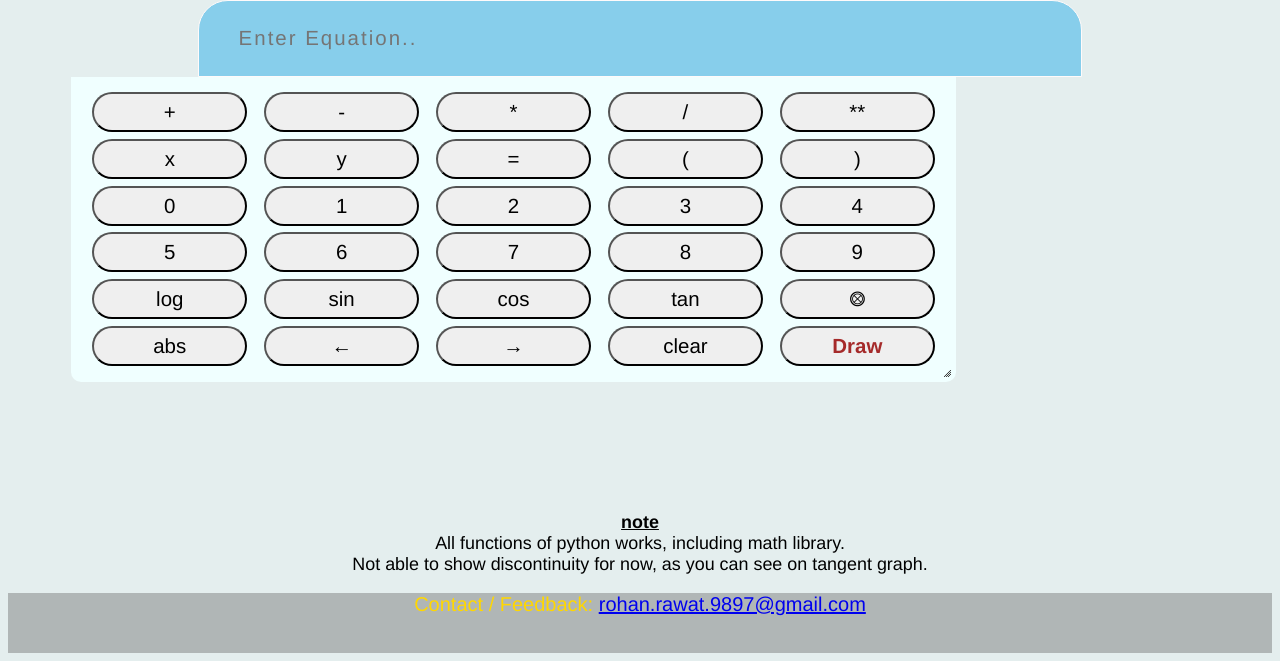
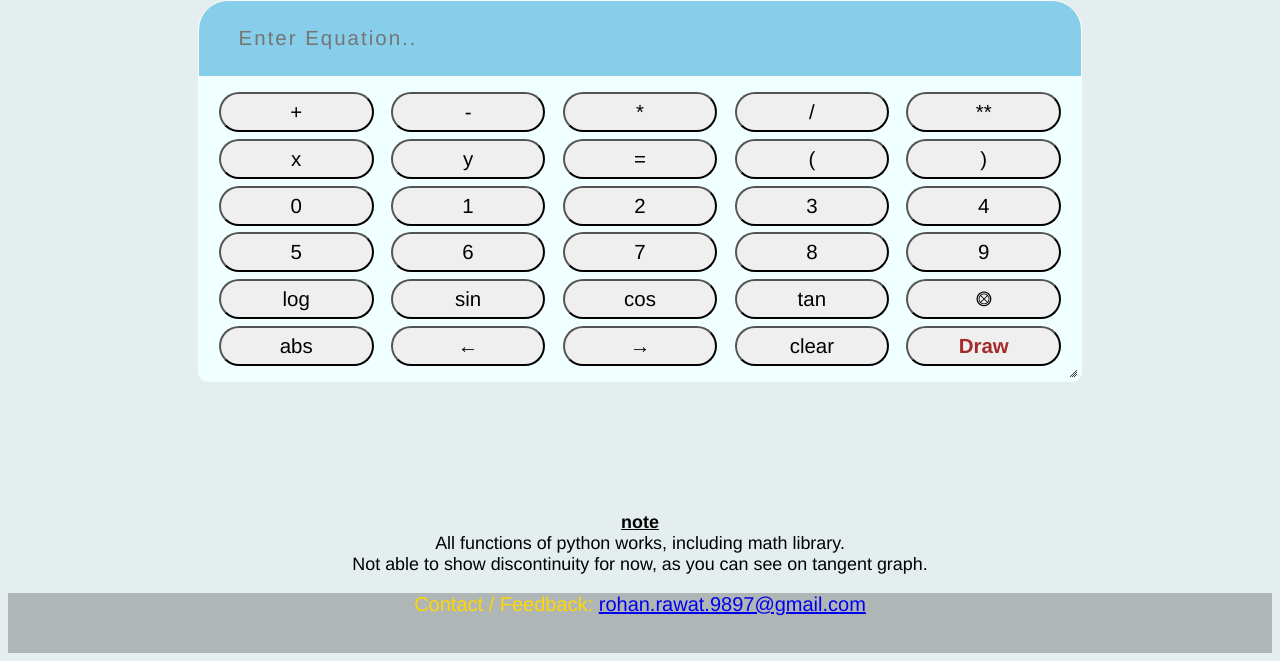
Before and after one commit to NNboru/poka, a Flask app: page /EquationPlotter/ in a window 1280 px wide. Shown: the part 251-912 px from the top of the page. Run offline with Flask 2, Linux system fonts and the light colour scheme.

Commit message:
updated readme

```diff
--- a/static/eqcss.css
+++ b/static/eqcss.css
@@ -50,7 +50,7 @@ header{
 	align-items:center;
 	justify-items:center;
 	overflow:hidden;
-	margin-left:5%;
+	margin:auto;
 	padding:1%;
 }
 button{
```
Also changed, not shown: README.md.
